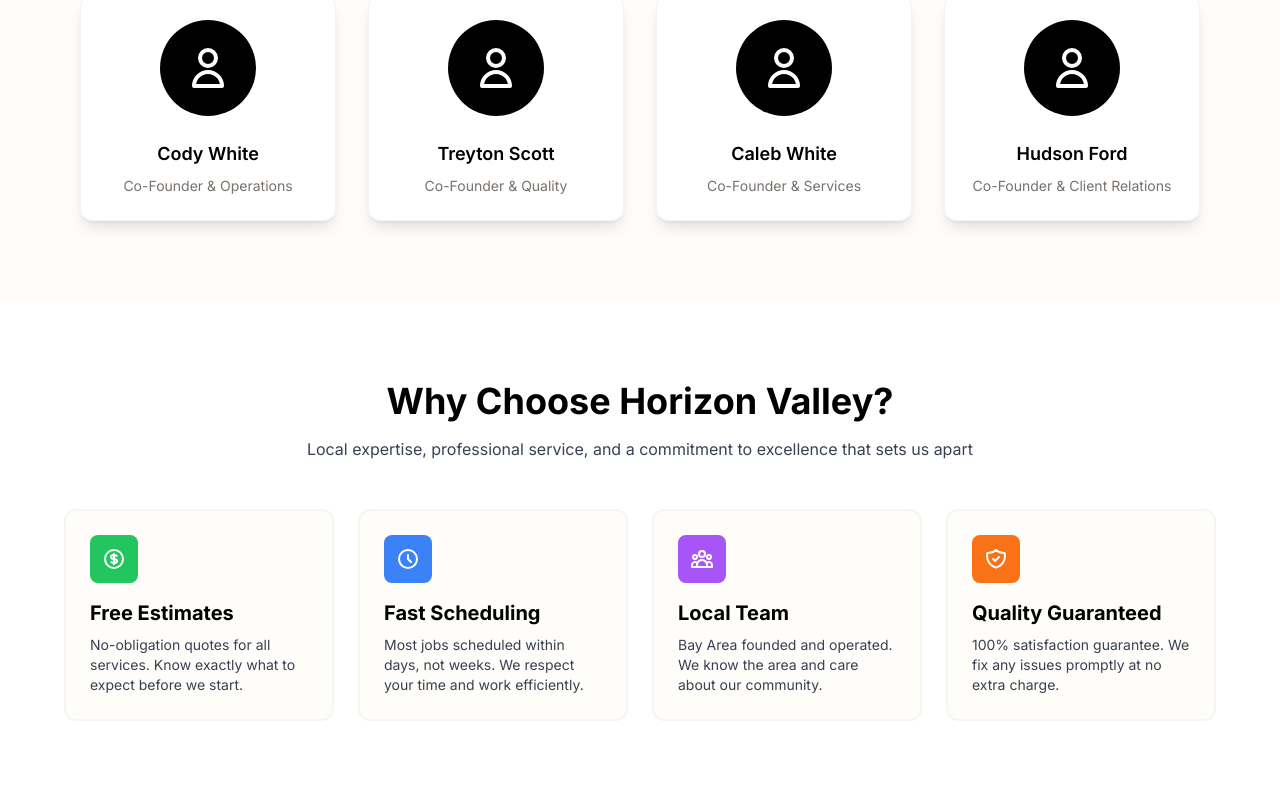
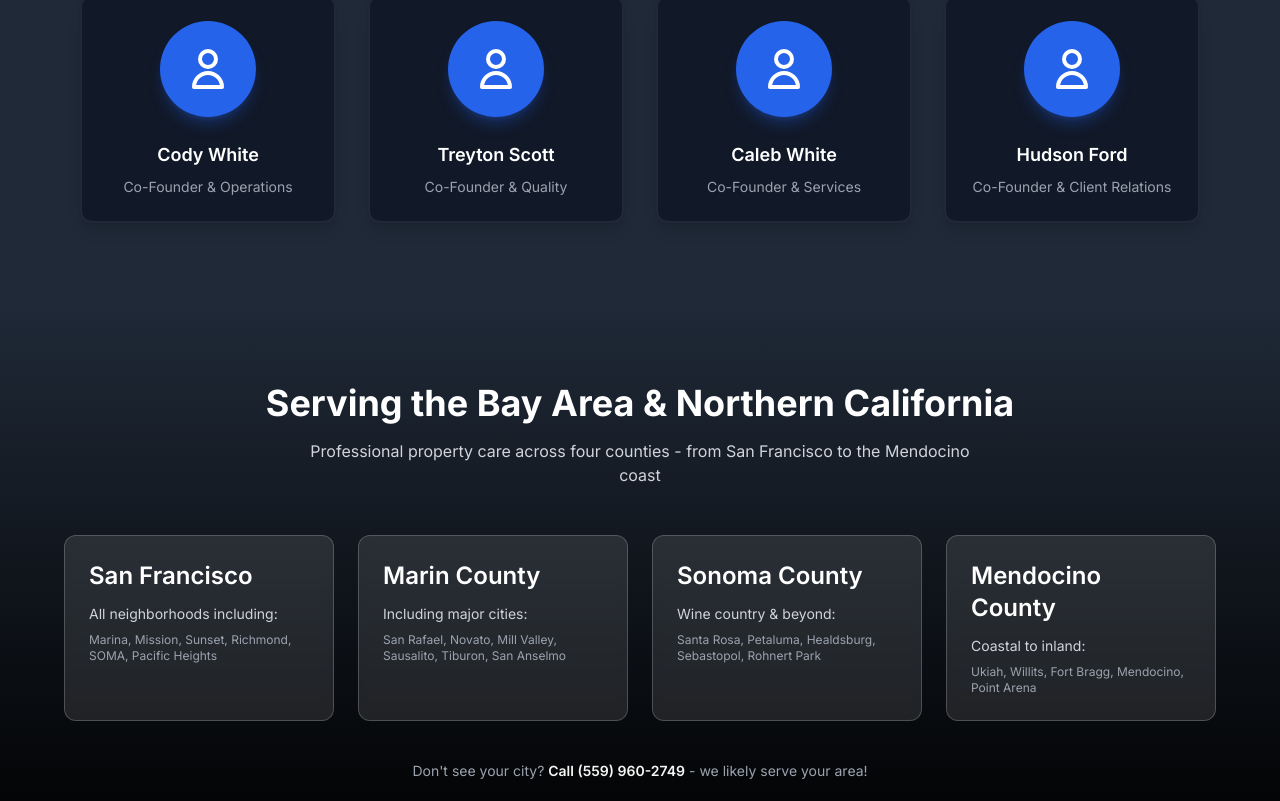
Before and after one commit to samuelmholley1/horizon-valley-services, a Next.js app: page / in a window 1280 px wide. Shown: the part 2839-3640 px from the top of the page. Built offline with nearby package versions, Linux system fonts and the light colour scheme.

Commit message:
style(home): convert Team section to dark theme, remove duplicate Why Choose Us

```diff
--- a/src/app/page.tsx
+++ b/src/app/page.tsx
@@ -215,11 +215,11 @@ export default function Home() {
       </section>
 
       {/* Team Section */}
-      <section id="team" className="py-20 bg-horizon-cream">
+      <section id="team" className="py-20 bg-horizon-charcoal">
         <div className="max-w-6xl mx-auto px-4">
           <div className="text-center mb-16">
-            <h3 className="text-4xl font-bold text-horizon-black mb-6">Meet Our Team</h3>
-            <p className="text-lg text-horizon-slate leading-relaxed">
+            <h3 className="text-4xl font-bold text-horizon-white mb-6">Meet Our Team</h3>
+            <p className="text-lg text-gray-300 leading-relaxed">
               Founded and operated by four dedicated professionals committed to excellence and
               proudly serving the greater Bay Area and Northern California.
             </p>
@@ -231,67 +231,16 @@ export default function Home() {
               { name: 'Caleb White', role: 'Co-Founder & Services' },
               { name: 'Hudson Ford', role: 'Co-Founder & Client Relations' },
             ].map((member) => (
-              <div key={member.name} className="text-center bg-horizon-white p-6 rounded-xl shadow-lg border border-gray-100">
-                <div className="w-24 h-24 bg-horizon-black rounded-full mx-auto mb-6 flex items-center justify-center">
-                  <svg className="w-12 h-12 text-horizon-white" fill="none" stroke="currentColor" viewBox="0 0 24 24">
+              <div key={member.name} className="text-center bg-gray-900 p-6 rounded-xl shadow-lg border-2 border-gray-800 hover:border-blue-600 transition-all">
+                <div className="w-24 h-24 bg-blue-600 rounded-full mx-auto mb-6 flex items-center justify-center shadow-lg shadow-blue-600/30">
+                  <svg className="w-12 h-12 text-white" fill="none" stroke="currentColor" viewBox="0 0 24 24">
                     <path strokeLinecap="round" strokeLinejoin="round" strokeWidth={2} d="M16 7a4 4 0 11-8 0 4 4 0 018 0zM12 14a7 7 0 00-7 7h14a7 7 0 00-7-7z" />
                   </svg>
                 </div>
-                <h4 className="text-lg font-semibold text-horizon-black mb-2">{member.name}</h4>
-                <p className="text-horizon-stone text-sm">{member.role}</p>
+                <h4 className="text-lg font-semibold text-horizon-white mb-2">{member.name}</h4>
+                <p className="text-gray-400 text-sm">{member.role}</p>
               </div>
             ))}
-          </div>
-        </div>
-      </section>
-
-      {/* Service Area Section */}
-            {/* Why Choose Us Section */}
-      <section className="py-20 px-4 bg-horizon-white">
-        <div className="max-w-6xl mx-auto">
-          <h2 className="text-4xl font-bold text-center text-horizon-black mb-4">
-            Why Choose Horizon Valley?
-          </h2>
-          <p className="text-center text-horizon-slate mb-12 max-w-2xl mx-auto">
-            Local expertise, professional service, and a commitment to excellence that sets us apart
-          </p>
-          <div className="grid md:grid-cols-2 lg:grid-cols-4 gap-6">
-            <div className="bg-horizon-cream p-6 rounded-xl border-2 border-horizon-warm hover:border-horizon-black transition-all hover:shadow-lg">
-              <div className="w-12 h-12 bg-green-500 rounded-lg mb-4 flex items-center justify-center">
-                <svg className="w-6 h-6 text-white" fill="none" stroke="currentColor" viewBox="0 0 24 24">
-                  <path strokeLinecap="round" strokeLinejoin="round" strokeWidth={2} d="M12 8c-1.657 0-3 .895-3 2s1.343 2 3 2 3 .895 3 2-1.343 2-3 2m0-8c1.11 0 2.08.402 2.599 1M12 8V7m0 1v8m0 0v1m0-1c-1.11 0-2.08-.402-2.599-1M21 12a9 9 0 11-18 0 9 9 0 0118 0z" />
-                </svg>
-              </div>
-              <h4 className="text-xl font-bold text-horizon-black mb-2">Free Estimates</h4>
-              <p className="text-horizon-slate text-sm">No-obligation quotes for all services. Know exactly what to expect before we start.</p>
-            </div>
-            <div className="bg-horizon-cream p-6 rounded-xl border-2 border-horizon-warm hover:border-horizon-black transition-all hover:shadow-lg">
-              <div className="w-12 h-12 bg-blue-500 rounded-lg mb-4 flex items-center justify-center">
-                <svg className="w-6 h-6 text-white" fill="none" stroke="currentColor" viewBox="0 0 24 24">
-                  <path strokeLinecap="round" strokeLinejoin="round" strokeWidth={2} d="M12 8v4l3 3m6-3a9 9 0 11-18 0 9 9 0 0118 0z" />
-                </svg>
-              </div>
-              <h4 className="text-xl font-bold text-horizon-black mb-2">Fast Scheduling</h4>
-              <p className="text-horizon-slate text-sm">Most jobs scheduled within days, not weeks. We respect your time and work efficiently.</p>
-            </div>
-            <div className="bg-horizon-cream p-6 rounded-xl border-2 border-horizon-warm hover:border-horizon-black transition-all hover:shadow-lg">
-              <div className="w-12 h-12 bg-purple-500 rounded-lg mb-4 flex items-center justify-center">
-                <svg className="w-6 h-6 text-white" fill="none" stroke="currentColor" viewBox="0 0 24 24">
-                  <path strokeLinecap="round" strokeLinejoin="round" strokeWidth={2} d="M17 20h5v-2a3 3 0 00-5.356-1.857M17 20H7m10 0v-2c0-.656-.126-1.283-.356-1.857M7 20H2v-2a3 3 0 015.356-1.857M7 20v-2c0-.656.126-1.283.356-1.857m0 0a5.002 5.002 0 019.288 0M15 7a3 3 0 11-6 0 3 3 0 016 0zm6 3a2 2 0 11-4 0 2 2 0 014 0zM7 10a2 2 0 11-4 0 2 2 0 014 0z" />
-                </svg>
-              </div>
-              <h4 className="text-xl font-bold text-horizon-black mb-2">Local Team</h4>
-              <p className="text-horizon-slate text-sm">Bay Area founded and operated. We know the area and care about our community.</p>
-            </div>
-            <div className="bg-horizon-cream p-6 rounded-xl border-2 border-horizon-warm hover:border-horizon-black transition-all hover:shadow-lg">
-              <div className="w-12 h-12 bg-orange-500 rounded-lg mb-4 flex items-center justify-center">
-                <svg className="w-6 h-6 text-white" fill="none" stroke="currentColor" viewBox="0 0 24 24">
-                  <path strokeLinecap="round" strokeLinejoin="round" strokeWidth={2} d="M9 12l2 2 4-4m5.618-4.016A11.955 11.955 0 0112 2.944a11.955 11.955 0 01-8.618 3.04A12.02 12.02 0 003 9c0 5.591 3.824 10.29 9 11.622 5.176-1.332 9-6.03 9-11.622 0-1.042-.133-2.052-.382-3.016z" />
-                </svg>
-              </div>
-              <h4 className="text-xl font-bold text-horizon-black mb-2">Quality Guaranteed</h4>
-              <p className="text-horizon-slate text-sm">100% satisfaction guarantee. We fix any issues promptly at no extra charge.</p>
-            </div>
           </div>
         </div>
       </section>
```
